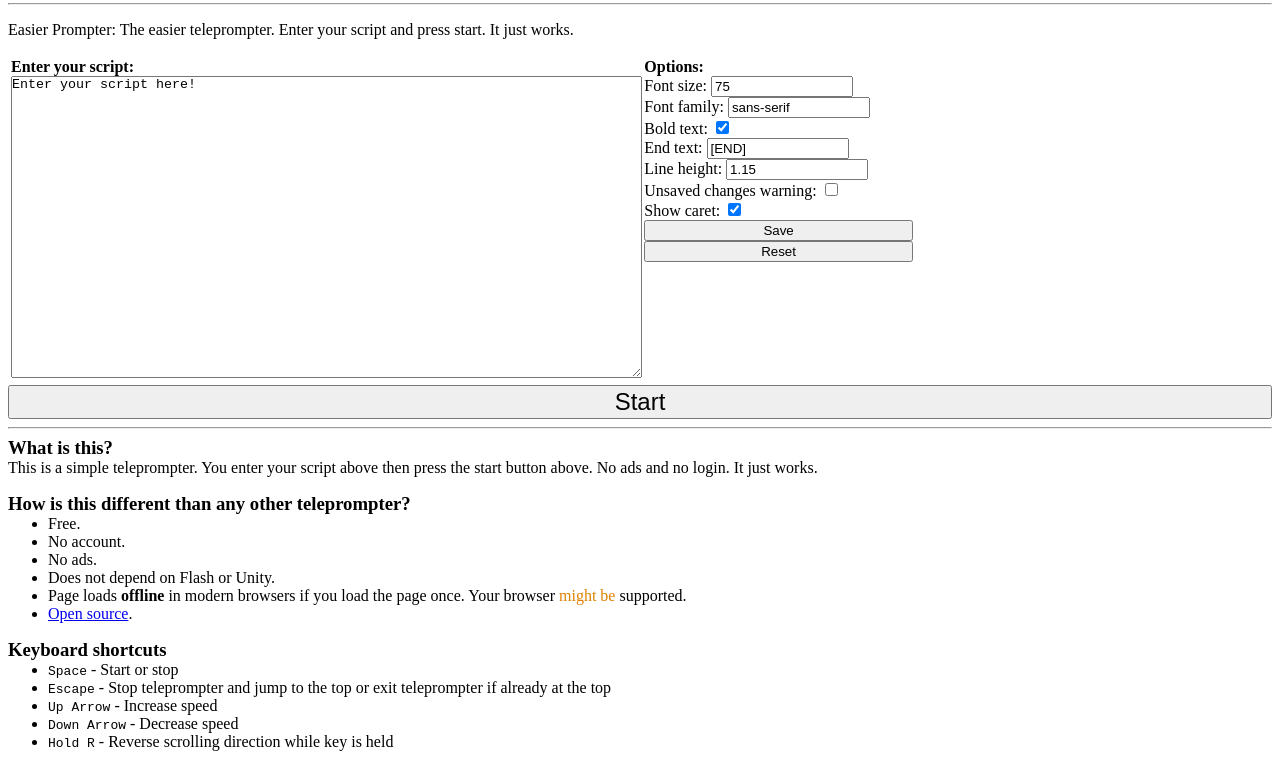
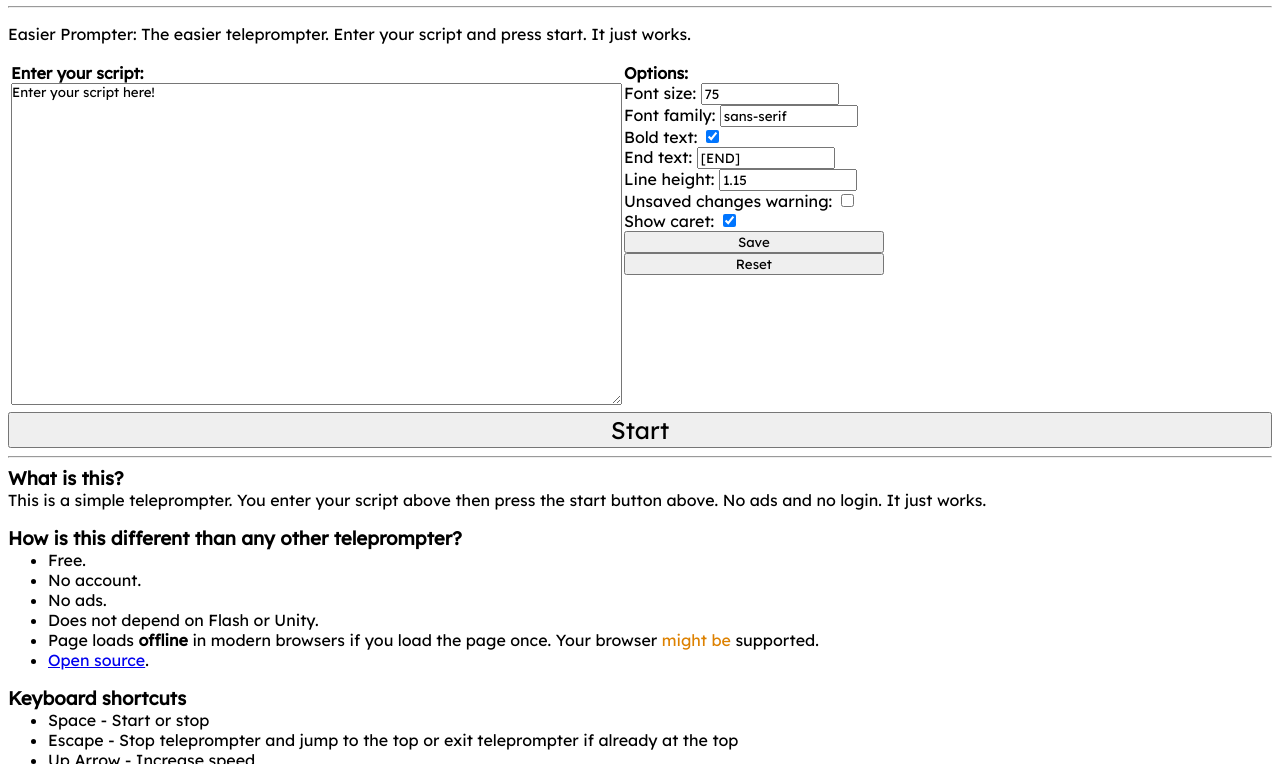
Before and after one commit to morningshow/teleprompter, a website built with webpack: page index.html in a window 1280 px wide. Shown: the part 77-841 px from the top of the page. Built offline with nearby package versions, Linux system fonts and the light colour scheme; files whose address does not match are found by name.

Commit message:
Update index.html

```diff
--- a/index.html
+++ b/index.html
@@ -4,12 +4,16 @@
     <title>Easier Prompter</title>
     <link rel="stylesheet" href="/core.css">
     <meta name="viewport" content="width=device-width, initial-scale=1">
+    <link href="https://fonts.googleapis.com/css?family=Lexend+Deca&display=swap" rel="stylesheet">
     <meta http-equiv="X-UA-Compatible" content="IE=edge">
     <meta name="description" content="Easier Prompter is the teleprompter that just works. Just enter your script and hit play. No login, no ads, no fuss. Easier than Easy Prompter.">
 
     <!-- fullscreen warnings -->
     <!-- <noscript> or IE <= 8 -->
     <style>
+      * {
+        font-family: 'Lexend Deca', sans-serif;
+      }
       .fullscreen-warning {
         position: fixed;
         bottom: 0;
```
